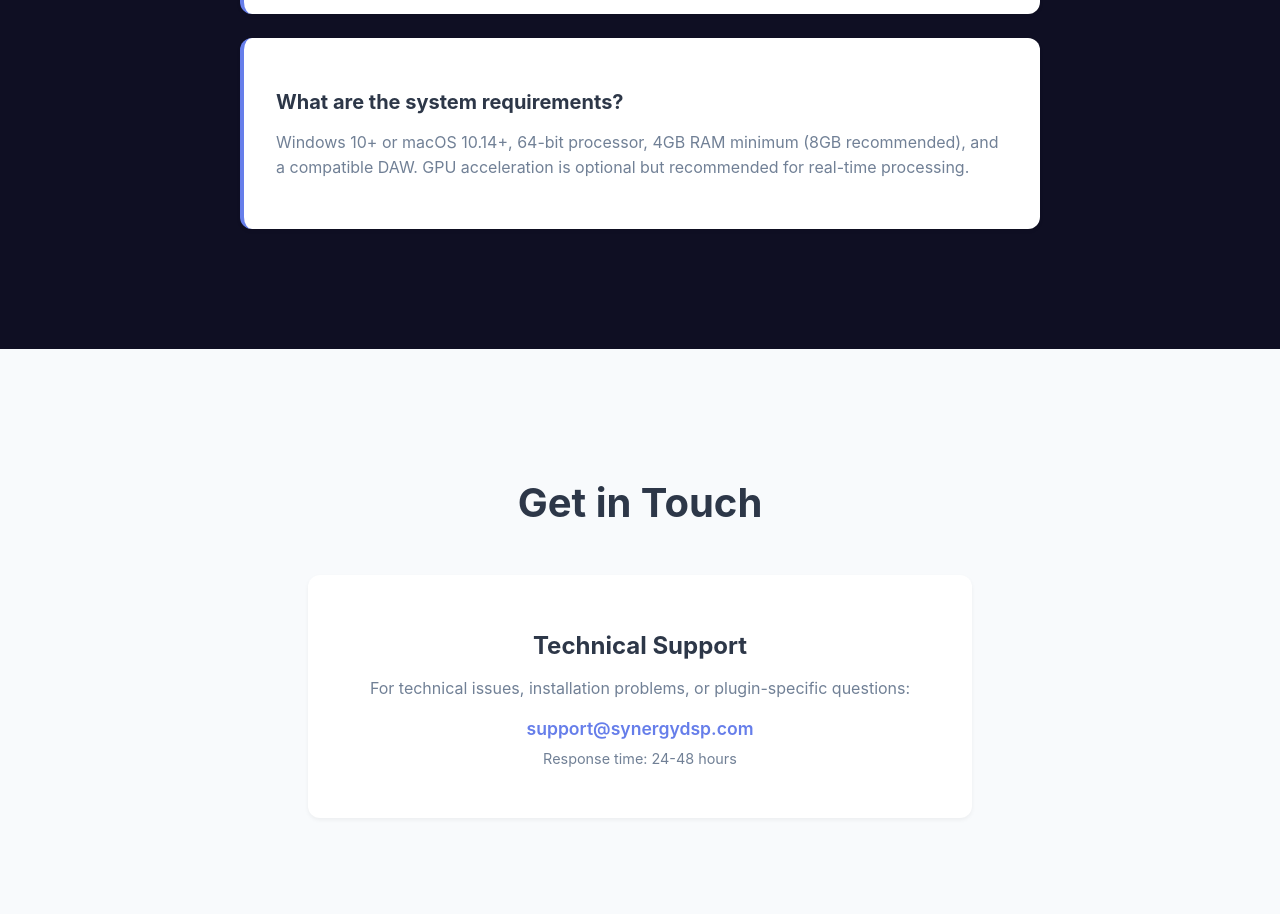
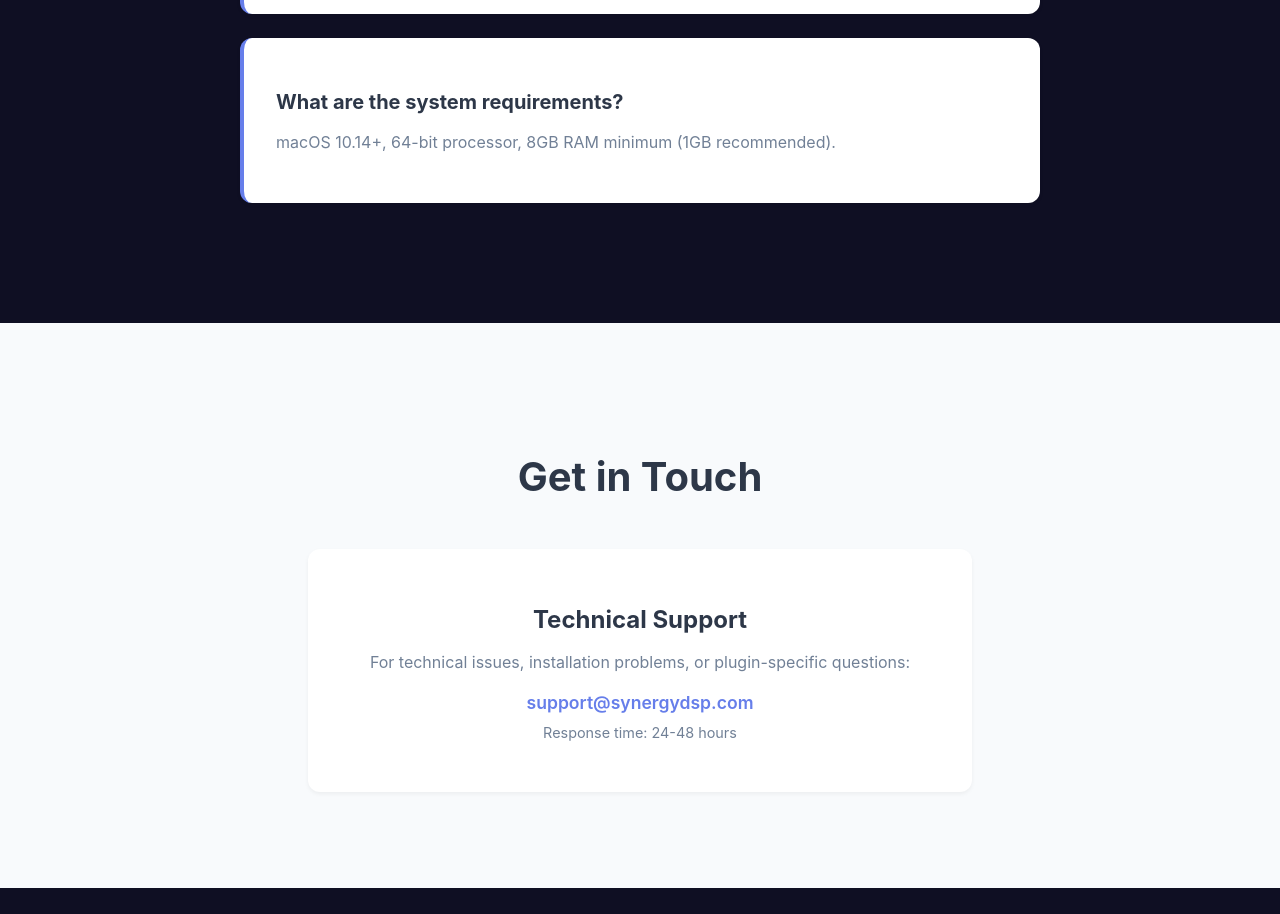
Before and after one commit to synergy-global/site, a SvelteKit app: page /support in a window 1280 px wide. Shown: the part 1875-2789 px from the top of the page. After the commit the page ends 2763 px from the top, so only its background shows below. Built offline with nearby package versions, Linux system fonts and the light colour scheme.

Commit message:
Update +page.svelte

```diff
--- a/src/routes/support/+page.svelte
+++ b/src/routes/support/+page.svelte
@@ -47,7 +47,7 @@
 				</div>
 				<div class="faq-item">
 					<h3>What are the system requirements?</h3>
-					<p>Windows 10+ or macOS 10.14+, 64-bit processor, 4GB RAM minimum (8GB recommended), and a compatible DAW. GPU acceleration is optional but recommended for real-time processing.</p>
+					<p>macOS 10.14+, 64-bit processor, 8GB RAM minimum (1GB recommended).</p>
 				</div>
 			</div>
 		</div>
```
